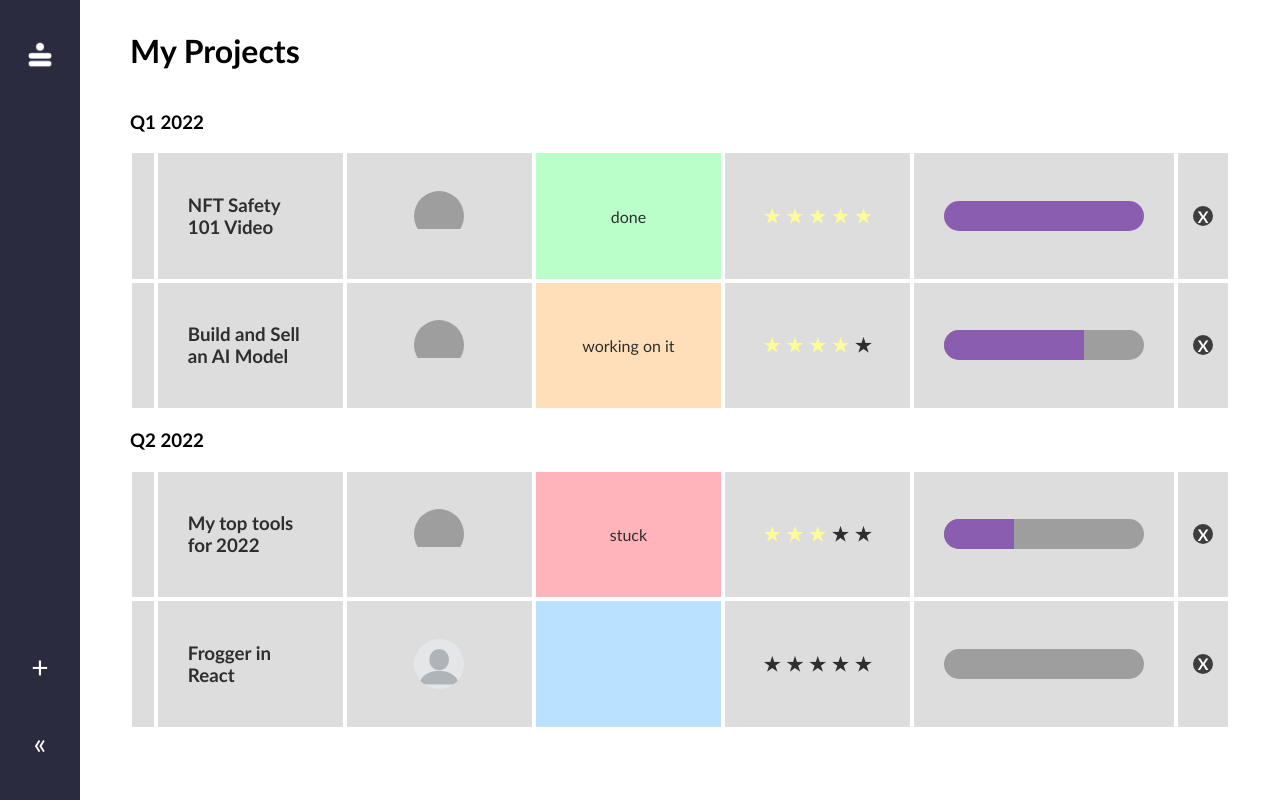
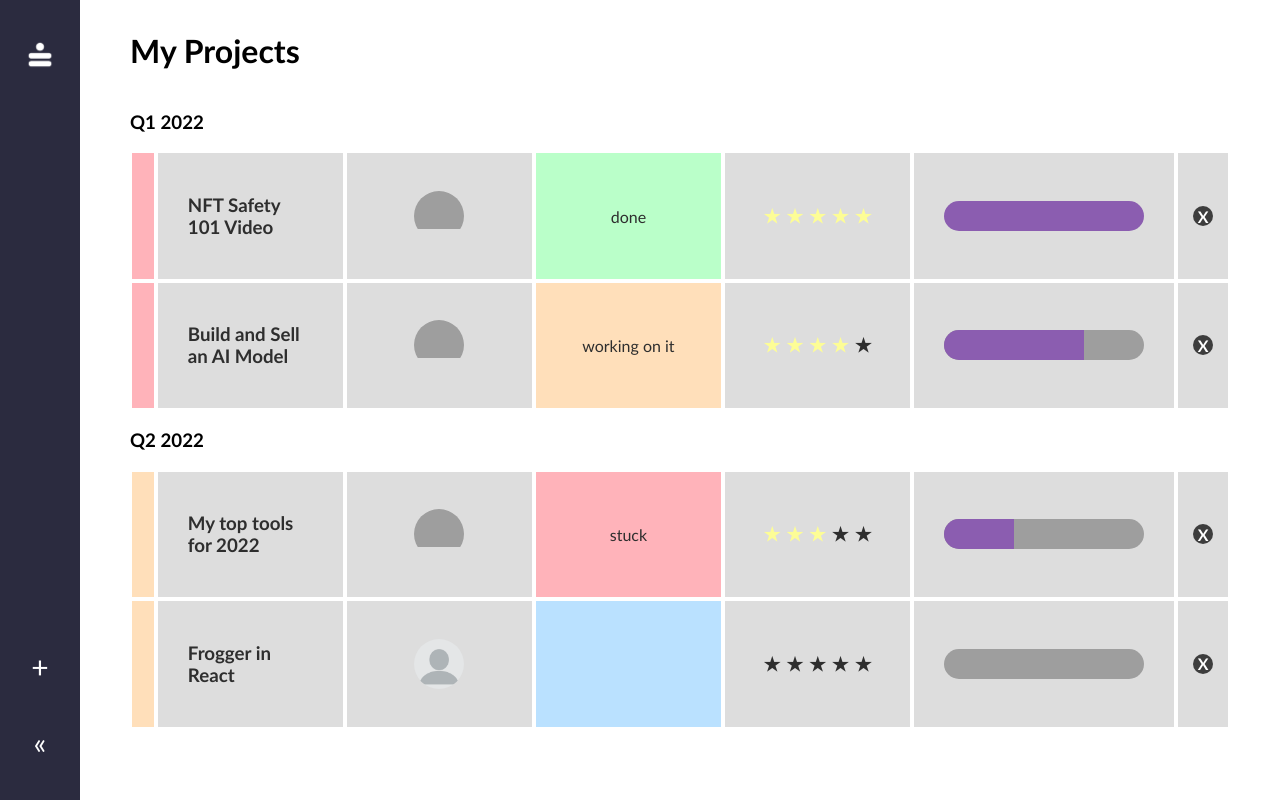
Before and after one commit to marksayers46/team-manager, a React (Create React App) app: page / in a window 1280 px wide. Built offline with nearby package versions, Linux system fonts and the light colour scheme; grey boxes are pictures that could not be loaded.

Commit message:
added backgroundColor style to ticket-color div

```diff
--- a/src/components/TicketCard.js
+++ b/src/components/TicketCard.js
@@ -9,7 +9,7 @@ const TicketCard = ({ color, ticket }) => {
   return (
     <div className="ticket-card">
       <Link to={`/ticket/${ticket.documentId}`} id="link">
-      <div className="ticket-color"></div>
+      <div className="ticket-color" style={{backgroundColor: color}}></div>
         <h3>{ticket.title}</h3>
         <AvatarDisplay ticket={ticket}/>
         <StatusDisplay status={ticket.status}/>
--- a/src/pages/Dashboard.js
+++ b/src/pages/Dashboard.js
@@ -56,6 +56,14 @@ const tickets = [
   },
 ]
 
+const colors = [
+  'rgb(255,179,186)',
+  'rgb(255,223,186)',
+  'rgb(255,255,186',
+  'rgb(186,255,201',
+  'rgb(186,255,255'
+]
+
 const uniqueCategories = [
   ...new Set(tickets?.map(({ category }) => category))
 ]
@@ -73,7 +81,7 @@ const Dashboard = () => {
               .map((filteredTicket, _index) => (
                 <TicketCard
                   id={_index}
-                  color={filteredTicket.color}
+                  color={colors[categoryIndex] || colors[0]}
                   ticket={filteredTicket}
                 />
               ))
```
